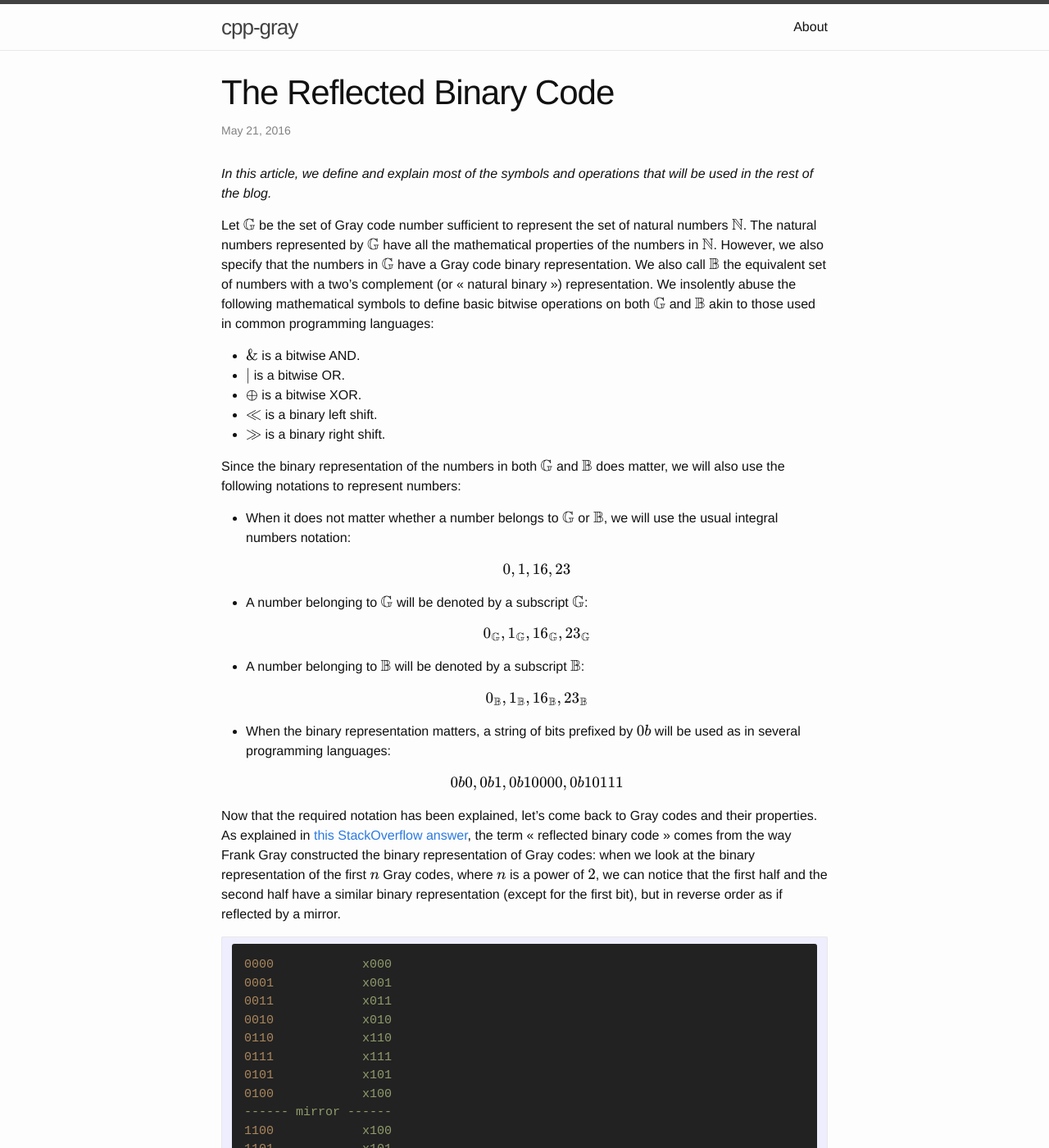
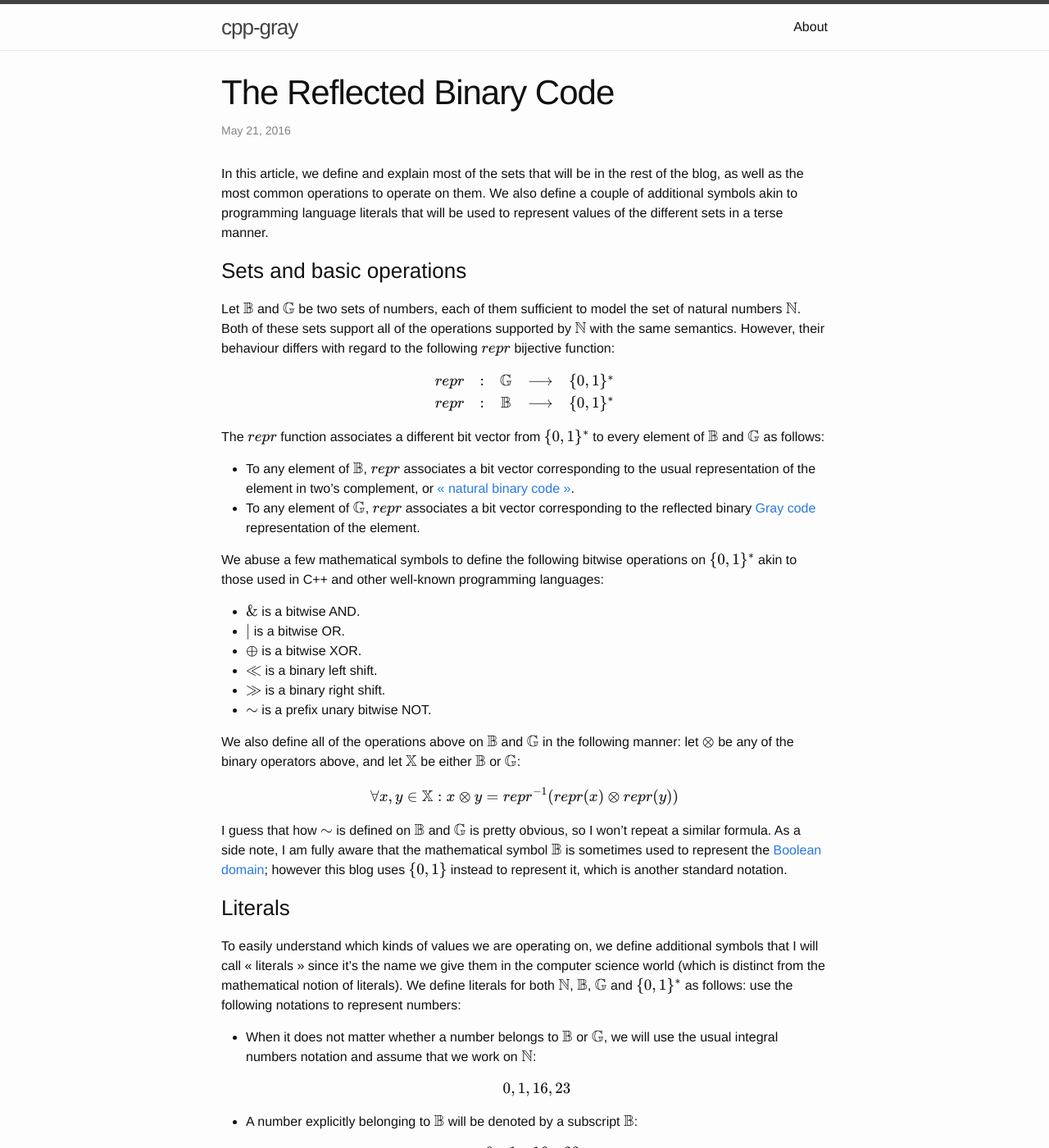
Before and after one commit to Morwenn/cpp-gray, a Jekyll site: the page built from _posts/2016-05-21-the-reflected-binary-code.markdown, in a window 1280 px wide and 1400 px high. Shown: the whole window at 82% size. Built offline with Jekyll 4.4.1, drawn with Linux system fonts in a browser that asks for light colours; nearby versions of some CDN libraries; formulas are drawn with MathJax 3; some of the changed text lies outside the part shown.

Commit message:
Revamp the article about notation.
Several changes in the article: there is now a proper set for bit vectors,
and also one for Booleans. The repr function is formally defined to
associate a bit vector to any element of B or G. The article is divided in
subsections. An unary bitwise NOT operator is added to the article. The
sets G+ and G- are infinite and not bounded by an undefined n anymore.

```diff
--- a/_posts/2016-05-21-the-reflected-binary-code.markdown
+++ b/_posts/2016-05-21-the-reflected-binary-code.markdown
@@ -4,41 +4,76 @@ title: "The Reflected Binary Code"
 date: 2016-05-21 17:32:43 +0200
 categories: gray code
 ---
-*In this article, we define and explain most of the symbols and operations that will be used in the rest of the blog.*
+In this article, we define and explain most of the sets that will be in the rest of the blog, as well as the most common
+operations to operate on them. We also define a couple of additional symbols akin to programming language literals that will
+be used to represent values of the different sets in a terse manner.
 
-Let \\( \mathbb{G} \\) be the set of Gray code number sufficient to represent the set of natural numbers \\( \mathbb{N} \\).
-The natural numbers represented by \\( \mathbb{G} \\) have all the mathematical properties of the numbers in
-\\( \mathbb{N} \\). However, we also specify that the numbers in \\( \mathbb{G} \\) have a Gray code binary representation.
-We also call \\( \mathbb{B} \\) the equivalent set of numbers with a two's complement (or « natural binary ») representation.
-We insolently abuse the following mathematical symbols to define basic bitwise operations on both \\( \mathbb{G} \\) and
-\\( \mathbb{B} \\) akin to those used in common programming languages:
+### Sets and basic operations
+
+Let \\( \mathbb{B} \\) and \\( \mathbb{G} \\) be two sets of numbers, each of them sufficient to model the set of natural
+numbers \\( \mathbb{N} \\). Both of these sets support all of the operations supported by \\( \mathbb{N} \\) with the same
+semantics. However, their behaviour differs with regard to the following \\( repr \\) bijective function:
+
+$$\begin{array}{ccccc}
+repr & : & \mathbb{G} & \longrightarrow  & \{0, 1\}^*\\
+repr & : & \mathbb{B} & \longrightarrow  & \{0, 1\}^*
+\end{array}$$
+
+The \\( repr \\) function associates a different bit vector from \\( \\{0, 1\\}^* \\) to every element of \\( \mathbb{B} \\)
+and \\( \mathbb{G} \\) as follows:
+
+* To any element of \\( \mathbb{B} \\), \\( repr \\) associates a bit vector corresponding to the usual representation of
+the element in two's complement, or [« natural binary code »][wiki-natural-binary].
+* To any element of \\( \mathbb{G} \\), \\( repr \\) associates a bit vector corresponding to the reflected binary [Gray
+code][wiki-gray-code] representation of the element.
+
+We abuse a few mathematical symbols to define the following bitwise operations on \\( \\{0, 1\\}^* \\) akin to those used in
+C++ and other well-known programming languages:
 
 * \\( \& \\) is a bitwise AND.
 * \\( \| \\) is a bitwise OR.
 * \\( \oplus \\) is a bitwise XOR.
 * \\( \ll \\) is a binary left shift.
 * \\( \gg \\) is a binary right shift.
+* \\( \sim \\) is a prefix unary bitwise NOT.
 
-Since the binary representation of the numbers in both \\( \mathbb{G} \\) and \\( \mathbb{B} \\) does matter, we will also
+We also define all of the operations above on \\( \mathbb{B} \\) and \\( \mathbb{G} \\) in the following manner: let
+\\( \otimes \\) be any of the binary operators above, and let \\( \mathbb{X} \\) be either \\( \mathbb{B} \\) or
+\\( \mathbb{G} \\):
+
+$$ \forall x, y \in \mathbb{X} : x \otimes y = repr^{-1}(repr(x) \otimes repr(y)) $$
+
+I guess that how \\( \sim \\) is defined on \\( \mathbb{B} \\) and \\( \mathbb{G} \\) is pretty obvious, so I won't repeat
+a similar formula. As a side note, I am fully aware that the mathematical symbol \\( \mathbb{B} \\) is sometimes used to
+represent the [Boolean domain][wiki-boolean-domain]; however this blog uses \\( \\{0, 1\\} \\) instead to represent it,
+which is another standard notation.
+
+### Literals
+
+To easily understand which kinds of values we are operating on, we define additional symbols that I will call « literals »
+since it's the name we give them in the computer science world (which is distinct from the mathematical notion of literals).
+We define literals for both \\( \mathbb{N} \\), \\( \mathbb{B} \\), \\( \mathbb{G} \\) and \\( \\{0, 1\\}^* \\) as follows:
 use the following notations to represent numbers:
 
-* When it does not matter whether a number belongs to \\( \mathbb{G} \\) or \\( \mathbb{B} \\), we will use the usual
-integral numbers notation:
+* When it does not matter whether a number belongs to \\( \mathbb{B} \\) or \\( \mathbb{G} \\), we will use the usual
+integral numbers notation and assume that we work on \\( \mathbb{N} \\):
 
-    $$0, 1, 16, 23$$
+    $$ 0, 1, 16, 23 $$
 
-* A number belonging to \\( \mathbb{G} \\) will be denoted by a subscript \\( \mathbb{G} \\):
+* A number explicitly belonging to \\( \mathbb{B} \\) will be denoted by a subscript \\( \mathbb{B} \\):
 
-    $$0_{\mathbb{G}}, 1_{\mathbb{G}}, 16_{\mathbb{G}}, 23_{\mathbb{G}}$$
+    $$ 0_{\mathbb{B}}, 1_{\mathbb{B}}, 16_{\mathbb{B}}, 23_{\mathbb{B}} $$
 
-* A number belonging to \\( \mathbb{B} \\) will be denoted by a subscript \\( \mathbb{B} \\):
+* A number explicitly belonging to \\( \mathbb{G} \\) will be denoted by a subscript \\( \mathbb{G} \\):
 
-    $$0_{\mathbb{B}}, 1_{\mathbb{B}}, 16_{\mathbb{B}}, 23_{\mathbb{B}}$$
+    $$ 0_{\mathbb{G}}, 1_{\mathbb{G}}, 16_{\mathbb{G}}, 23_{\mathbb{G}} $$
 
-* When the binary representation matters, a string of bits prefixed by \\( 0b \\) will be used as in several programming
-languages:
+* When needed, the binary representation of the numbers will use \\( \\{0, 1\\}^* \\) literals, which are bit vectors
+prefixed by \\( 0b \\) to resemble binary literals in several programming languages:
 
-  $$0b0, 0b1, 0b10000, 0b10111$$
+  $$ 0b0, 0b1, 0b10000, 0b10111 $$
+
+### Additional subsets of \\( \mathbb{G} \\)
 
 Now that the required notation has been explained, let's come back to Gray codes and their properties. As explained in [this
 StackOverflow answer][so-reflected], the term « reflected binary code » comes from the way Frank Gray constructed the binary
@@ -72,15 +107,15 @@ as follows:
 
 $$ \forall n \in \mathbb{N}: \mathbb{G}_n^- = \{ x \in \mathbb{G} : 2^n \le x < 2^n + 2^{n-1} \} $$
 
-$$ \mathbb{G}^- = \bigcup_{i=1}^{n} \mathbb{G}_i^- $$
+$$ \mathbb{G}^- = \bigcup_{i=1}^{\infty} \mathbb{G}_i^- $$
 
 $$ \forall n \in \mathbb{N}: \mathbb{G}_n^+ = \{ x \in \mathbb{G} : 2^n + 2^{n-1} \le x < 2^{n+1} \} $$
 
-$$ \mathbb{G}^+ = \bigcup_{i=1}^{n} \mathbb{G}_i^+ $$
+$$ \mathbb{G}^+ = \bigcup_{i=1}^{\infty} \mathbb{G}_i^+ $$
 
 These subsets of \\( \mathbb{G} \\) are interesting because some bitwise operations only work on \\( \mathbb{G}^- \\) while
 some others only work on \\( \mathbb{G}^+ \\) as we will see in other articles. The properties tend to become a little bit
-wonky whenever \\( x = 0_{\mathbb{G}} \\) or \\( x = 1_{\mathbb{G}} \\) and the algorithms almost always have special cases
+wonky for the values \\( 0_{\mathbb{G}} \\) and \\( 1_{\mathbb{G}} \\), and the algorithms almost always need special cases
 to handle these values, which is why they are not properly handled by the definitions above. Putting everything together, we
 can provide an alternative definition for \\( \mathbb{G} \\) even though it ends up being a bit recursive:
 
@@ -93,3 +128,6 @@ report it in the [issues][issues] section of the associated repository with the
 
   [issues]: https://github.com/Morwenn/cpp-gray/issues
   [so-reflected]: http://stackoverflow.com/a/34555899/1364752
+  [wiki-boolean-domain]: https://en.wikipedia.org/wiki/Boolean_domain
+  [wiki-gray-code]: https://en.wikipedia.org/wiki/Gray_code
+  [wiki-natural-binary]: https://en.wikipedia.org/wiki/Binary_number
```
